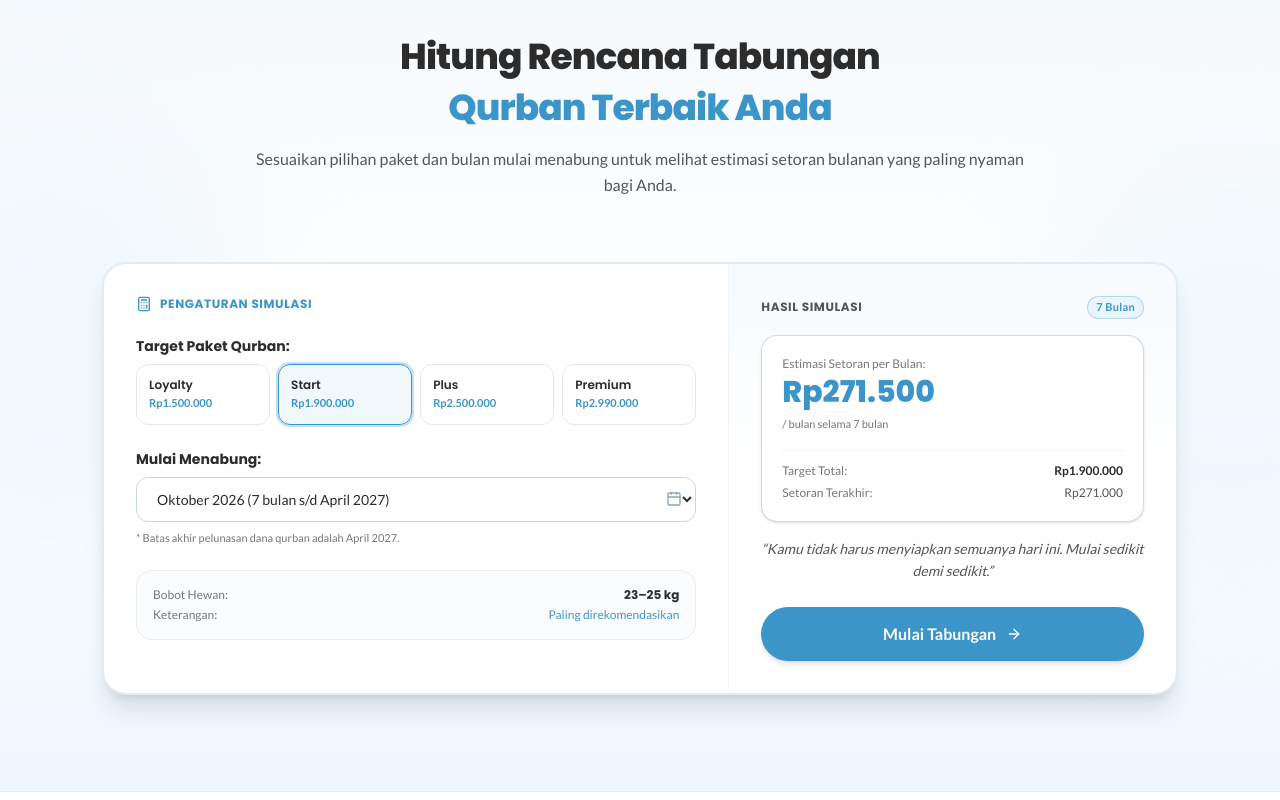
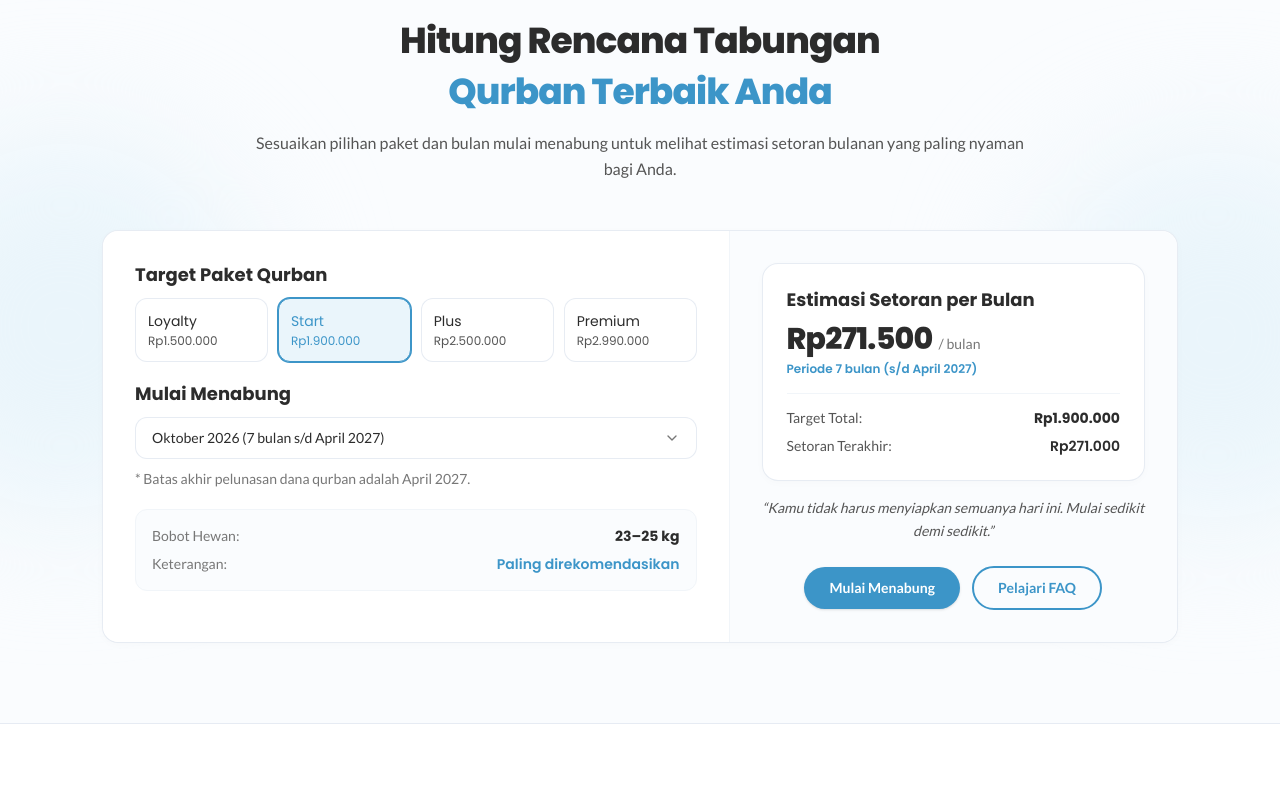
Before and after one commit to Jalan-Langit-Foundation/qurma-frontend, a Next.js app: page / in a window 1280 px wide. Shown: the part 4400-5200 px from the top of the page. Built offline with nearby package versions, Linux system fonts and the light colour scheme.

Commit message:
style(calculator): selaraskan style section, tambahkan custom select, dan perbarui cta button

```diff
--- a/components/sections/landing/07-calculator-section.tsx
+++ b/components/sections/landing/07-calculator-section.tsx
@@ -1,11 +1,11 @@
 "use client";
 
 import * as React from "react";
-import { Container, SectionHeader, Button, Badge } from "@/components/ui";
+import { Container, SectionHeader, Button, Select } from "@/components/ui";
 import { PACKAGES } from "@/lib/data/packages";
 import { AVAILABLE_START_MONTHS, hitungSetoran, HasilHitungSetoran } from "@/lib/data/savings-config";
 import { formatRupiah } from "@/lib/format";
-import { Calculator, ArrowRight, Calendar } from "lucide-react";
+import { cn } from "@/lib/utils";
 import type { Package } from "@/types/qurma";
 
 export interface CalculatorSectionProps {
@@ -38,18 +38,41 @@ export function CalculatorSection({
     }
   }, [selectedPackage.target, startMonth]);
 
-  // URL CTA dengan parameter query
-  const registrasiUrl = `/registrasi?paket=${selectedPackage.id}&bulanMulai=${startMonth}&setoran=${hasil.setoranPerBulan}`;
+  // Options bulan mulai untuk komponen Select kustom
+  const monthOptions = React.useMemo(
+    () =>
+      AVAILABLE_START_MONTHS.map((m) => ({
+        value: m.value,
+        label: `${m.label} (${m.remainingMonths} bulan s/d April 2027)`,
+      })),
+    []
+  );
+
+  // Handler untuk smooth scroll ke Section Paket
+  const handleScrollToPaket = () => {
+    const el = document.getElementById("paket");
+    if (el) {
+      el.scrollIntoView({ behavior: "smooth", block: "start" });
+    }
+  };
+
+  // Handler untuk smooth scroll ke Section FAQ
+  const handleScrollToFaq = () => {
+    const el = document.getElementById("faq");
+    if (el) {
+      el.scrollIntoView({ behavior: "smooth", block: "start" });
+    }
+  };
 
   return (
     <section
       id="simulasi"
       aria-label="Kalkulator Simulasi Tabungan Qurban"
-      className="w-full bg-[linear-gradient(180deg,#F4F9FD_0%,#FFFFFF_50%,#EDF7FD_100%)] py-14 sm:py-20 lg:py-24 border-b border-slate-200/80 scroll-mt-16 relative overflow-hidden"
+      className="w-full bg-[#FAFCFE] py-12 sm:py-16 lg:py-20 border-b border-slate-200/80 scroll-mt-16 relative overflow-hidden"
     >
-      {/* Subtle Background Lighting Accent */}
-      <div className="absolute top-1/4 -left-36 w-96 h-96 bg-[#EAF5FB]/70 rounded-full blur-3xl pointer-events-none -z-0" />
-      <div className="absolute bottom-1/4 -right-36 w-96 h-96 bg-[#EAF5FB]/70 rounded-full blur-3xl pointer-events-none -z-0" />
+      {/* Decorative Background Accents matching Visi Misi, Problem & Value Prop Sections */}
+      <div className="absolute top-1/4 -left-32 w-96 h-96 bg-[#EAF5FB] rounded-full blur-3xl pointer-events-none -z-0" />
+      <div className="absolute bottom-1/4 -right-32 w-96 h-96 bg-[#EAF5FB] rounded-full blur-3xl pointer-events-none -z-0" />
 
       <Container size="xl" className="relative z-10">
         <SectionHeader
@@ -59,27 +82,22 @@ export function CalculatorSection({
           }}
           description="Sesuaikan pilihan paket dan bulan mulai menabung untuk melihat estimasi setoran bulanan yang paling nyaman bagi Anda."
           align="center"
-          className="mb-12 sm:mb-16"
+          className="mb-8 sm:mb-12"
         />
 
-        <div className="w-full rounded-3xl border-2 border-slate-200/90 bg-white shadow-xl overflow-hidden">
+        <div className="w-full max-w-6xl mx-auto rounded-2xl border border-slate-200/80 hover:border-slate-300 transition-colors bg-white shadow-[0_2px_8px_rgba(0,0,0,0.02)]">
           <div className="grid grid-cols-1 lg:grid-cols-12 divide-y lg:divide-y-0 lg:divide-x divide-slate-100">
             {/* Kolom Kiri: Input Parameter (7 Kolom) */}
-            <div className="lg:col-span-7 p-6 sm:p-8 space-y-6">
-              <div className="flex items-center gap-2 text-xs font-bold uppercase tracking-wider text-[#3C95C8] font-['Poppins',sans-serif]">
-                <Calculator className="w-4 h-4" />
-                <span>Pengaturan Simulasi</span>
-              </div>
-
+            <div className="lg:col-span-7 p-5 sm:p-6 lg:p-8 space-y-5 bg-white rounded-t-2xl lg:rounded-tr-none lg:rounded-l-2xl relative z-20">
               {/* Input 1: Pilihan Paket */}
-              <div className="space-y-2">
+              <div className="space-y-2.5">
                 <label
                   htmlFor="package-select"
-                  className="block text-sm font-bold text-[#2C2C2C] font-['Poppins',sans-serif]"
+                  className="block text-base sm:text-lg font-bold text-[#2C2C2C] font-['Poppins',sans-serif] leading-snug"
                 >
-                  Target Paket Qurban:
+                  Target Paket Qurban
                 </label>
-                <div className="grid grid-cols-2 sm:grid-cols-4 gap-2">
+                <div className="grid grid-cols-2 sm:grid-cols-4 gap-2.5">
                   {PACKAGES.map((pkg) => {
                     const isSelected = pkg.id === selectedPackage.id;
                     return (
@@ -87,16 +105,27 @@ export function CalculatorSection({
                         key={pkg.id}
                         type="button"
                         onClick={() => onSelectPackage(pkg)}
-                        className={`p-3 rounded-xl border text-left transition-all ${
+                        className={cn(
+                          "p-3 rounded-xl border text-left transition-all cursor-pointer",
                           isSelected
-                            ? "border-[#3C95C8] bg-[#EAF5FB]/70 ring-2 ring-[#3C95C8]/30 font-bold"
-                            : "border-slate-200 hover:border-slate-300 bg-white"
-                        }`}
+                            ? "border-[#3C95C8] bg-[#EAF5FB] ring-1 ring-[#3C95C8]"
+                            : "border-slate-200/80 hover:border-slate-300 bg-white"
+                        )}
                       >
-                        <span className="block text-xs font-semibold text-[#2C2C2C] font-['Poppins',sans-serif]">
+                        <span
+                          className={cn(
+                            "block text-xs sm:text-sm font-bold font-['Poppins',sans-serif]",
+                            isSelected ? "text-[#3C95C8]" : "text-[#2C2C2C]"
+                          )}
+                        >
                           {pkg.name}
                         </span>
-                        <span className="block text-[11px] text-[#3C95C8] font-bold mt-0.5">
+                        <span
+                          className={cn(
+                            "block text-xs font-semibold mt-0.5 font-['Poppins',sans-serif]",
+                            isSelected ? "text-[#3C95C8]" : "text-[#555555]"
+                          )}
+                        >
                           {formatRupiah(pkg.target)}
                         </span>
                       </button>
@@ -105,38 +134,27 @@ export function CalculatorSection({
                 </div>
               </div>
 
-              {/* Input 2: Pilihan Bulan Mulai */}
-              <div className="space-y-2">
+              {/* Input 2: Pilihan Bulan Mulai dengan Dropdown Kustom Brand Jalan Langit */}
+              <div className="space-y-2.5">
                 <label
                   htmlFor="start-month-select"
-                  className="block text-sm font-bold text-[#2C2C2C] font-['Poppins',sans-serif]"
+                  className="block text-base sm:text-lg font-bold text-[#2C2C2C] font-['Poppins',sans-serif] leading-snug"
                 >
-                  Mulai Menabung:
+                  Mulai Menabung
                 </label>
-                <div className="relative">
-                  <select
-                    id="start-month-select"
-                    value={startMonth}
-                    onChange={(e) => onStartMonthChange(e.target.value)}
-                    className="w-full px-4 py-3 rounded-xl border border-slate-300 bg-white text-sm font-medium text-[#2C2C2C] font-['Lato',sans-serif] focus:outline-none focus:ring-2 focus:ring-[#3C95C8] focus:border-transparent transition-all"
-                  >
-                    {AVAILABLE_START_MONTHS.map((m) => (
-                      <option key={m.value} value={m.value}>
-                        {m.label} ({m.remainingMonths} bulan s/d April 2027)
-                      </option>
-                    ))}
-                  </select>
-                  <div className="absolute right-3.5 top-1/2 -translate-y-1/2 pointer-events-none text-slate-400">
-                    <Calendar className="w-4 h-4" />
-                  </div>
-                </div>
-                <p className="text-[11px] text-[#777777] font-['Lato',sans-serif]">
+                <Select
+                  id="start-month-select"
+                  value={startMonth}
+                  onChange={onStartMonthChange}
+                  options={monthOptions}
+                />
+                <p className="text-xs sm:text-sm text-[#777777] font-['Lato',sans-serif]">
                   * Batas akhir pelunasan dana qurban adalah April 2027.
                 </p>
               </div>
 
               {/* Info Detail Paket Terpilih */}
-              <div className="rounded-2xl bg-[#FAFCFE] p-4 border border-slate-200/70 space-y-1 text-xs">
+              <div className="rounded-xl bg-[#FAFCFE] p-4 border border-slate-100 space-y-2 text-xs sm:text-sm font-['Lato',sans-serif]">
                 <div className="flex items-center justify-between">
                   <span className="text-[#777777]">Bobot Hewan:</span>
                   <span className="font-bold text-[#2C2C2C] font-['Poppins',sans-serif]">
@@ -145,7 +163,7 @@ export function CalculatorSection({
                 </div>
                 <div className="flex items-center justify-between">
                   <span className="text-[#777777]">Keterangan:</span>
-                  <span className="font-medium text-[#3C95C8]">
+                  <span className="font-semibold text-[#3C95C8] font-['Poppins',sans-serif]">
                     {selectedPackage.note}
                   </span>
                 </div>
@@ -153,40 +171,36 @@ export function CalculatorSection({
             </div>
 
             {/* Kolom Kanan: Hasil Simulasi & CTA (5 Kolom) */}
-            <div className="lg:col-span-5 p-6 sm:p-8 bg-gradient-to-b from-[#EAF5FB]/40 via-white to-white flex flex-col justify-between">
-              <div>
-                <div className="flex items-center justify-between mb-4">
-                  <span className="text-xs font-bold uppercase tracking-wider text-[#555555] font-['Poppins',sans-serif]">
-                    Hasil Simulasi
-                  </span>
-                  <Badge variant="primary" size="sm">
-                    {hasil.periode} Bulan
-                  </Badge>
-                </div>
-
-                <div className="rounded-2xl bg-white p-5 border border-[#3C95C8]/30 shadow-sm space-y-4">
+            <div className="lg:col-span-5 p-5 sm:p-6 lg:p-8 bg-[#FAFCFE] flex flex-col justify-between rounded-b-2xl lg:rounded-bl-none lg:rounded-r-2xl relative z-10">
+              <div className="space-y-4">
+                <div className="rounded-2xl bg-white p-5 sm:p-6 border border-slate-200/80 shadow-[0_2px_8px_rgba(0,0,0,0.02)] space-y-4">
                   <div>
-                    <span className="text-xs text-[#777777] block font-['Lato',sans-serif]">
-                      Estimasi Setoran per Bulan:
-                    </span>
-                    <span className="text-2xl sm:text-3xl font-extrabold text-[#3C95C8] font-['Poppins',sans-serif] block mt-0.5">
-                      {formatRupiah(hasil.setoranPerBulan)}
-                    </span>
-                    <span className="text-[11px] text-[#777777]">
-                      / bulan selama {hasil.periode} bulan
-                    </span>
+                    <h3 className="text-base sm:text-lg font-bold text-[#2C2C2C] font-['Poppins',sans-serif] leading-snug">
+                      Estimasi Setoran per Bulan
+                    </h3>
+                    <div className="flex items-baseline gap-1.5 flex-wrap mt-2">
+                      <span className="text-2xl sm:text-3xl font-extrabold font-['Poppins',sans-serif] text-[#2C2C2C] tracking-tight">
+                        {formatRupiah(hasil.setoranPerBulan)}
+                      </span>
+                      <span className="text-xs sm:text-sm font-medium text-[#777777] font-['Lato',sans-serif]">
+                        / bulan
+                      </span>
+                    </div>
+                    <p className="text-xs font-semibold text-[#3C95C8] font-['Poppins',sans-serif] mt-1">
+                      Periode {hasil.periode} bulan (s/d April 2027)
+                    </p>
                   </div>
 
-                  <div className="border-t border-slate-100 pt-3 space-y-1.5 text-xs">
-                    <div className="flex justify-between">
-                      <span className="text-[#777777]">Target Total:</span>
-                      <span className="font-bold text-[#2C2C2C]">
+                  <div className="border-t border-slate-100 pt-3.5 space-y-2 text-xs sm:text-sm font-['Lato',sans-serif]">
+                    <div className="flex justify-between items-center">
+                      <span className="text-[#555555]">Target Total:</span>
+                      <span className="font-bold text-[#2C2C2C] font-['Poppins',sans-serif]">
                         {formatRupiah(selectedPackage.target)}
                       </span>
                     </div>
-                    <div className="flex justify-between">
-                      <span className="text-[#777777]">Setoran Terakhir:</span>
-                      <span className="font-medium text-[#555555]">
+                    <div className="flex justify-between items-center">
+                      <span className="text-[#555555]">Setoran Terakhir:</span>
+                      <span className="font-semibold text-[#2C2C2C] font-['Poppins',sans-serif]">
                         {formatRupiah(hasil.setoranTerakhir)}
                       </span>
                     </div>
@@ -194,21 +208,28 @@ export function CalculatorSection({
                 </div>
 
                 {/* Teks Pendamping Sesuai Requirement */}
-                <p className="text-xs sm:text-sm text-[#555555] font-['Lato',sans-serif] leading-relaxed mt-4 italic text-center">
+                <p className="text-xs sm:text-sm text-[#555555] font-['Lato',sans-serif] leading-relaxed italic text-center">
                   &ldquo;Kamu tidak harus menyiapkan semuanya hari ini. Mulai sedikit demi sedikit.&rdquo;
                 </p>
               </div>
 
-              {/* Tombol CTA */}
-              <div className="pt-6">
+              {/* Tombol CTA Ganda: Mulai Menabung & Pelajari FAQ */}
+              <div className="pt-6 flex flex-wrap items-center justify-center gap-3">
                 <Button
                   variant="primary"
-                  size="lg"
-                  className="w-full shadow-md font-bold"
-                  href={registrasiUrl}
-                  rightIcon={<ArrowRight className="w-4 h-4" />}
+                  size="md"
+                  onClick={handleScrollToPaket}
+                  className="font-bold px-6 shadow-sm hover:shadow-md hover:bg-[#337fac] active:bg-[#2c6f96] transition-all duration-200"
                 >
-                  Mulai Tabungan
+                  Mulai Menabung
+                </Button>
+                <Button
+                  variant="outline"
+                  size="md"
+                  onClick={handleScrollToFaq}
+                  className="font-bold border-[#3C95C8] text-[#3C95C8] hover:bg-[#EAF5FB] px-6 transition-all duration-200"
+                >
+                  Pelajari FAQ
                 </Button>
               </div>
             </div>
--- a/components/ui/index.ts
+++ b/components/ui/index.ts
@@ -7,3 +7,4 @@ export * from "./textarea";
 export * from "./page-loader";
 export * from "./section-header";
 export * from "./reveal";
+export * from "./select";
--- /dev/null
+++ b/components/ui/select.tsx
@@ -0,0 +1,242 @@
+"use client";
+
+import * as React from "react";
+import { ChevronDown, Check } from "lucide-react";
+import { cn } from "@/lib/utils";
+
+export interface SelectOption {
+  value: string;
+  label: string;
+  description?: string;
+  disabled?: boolean;
+}
+
+export interface SelectProps {
+  id?: string;
+  name?: string;
+  value?: string;
+  defaultValue?: string;
+  onChange?: (value: string) => void;
+  options: SelectOption[];
+  placeholder?: string;
+  label?: string;
+  error?: string;
+  helperText?: string;
+  disabled?: boolean;
+  className?: string;
+}
+
+/**
+ * Select Component
+ * Dropdown kustom resmi sesuai design system & branding Yayasan Jalan Langit:
+ * - Trigger dengan chevron icon modern (bisa rotasi dinamis saat dropdown terbuka)
+ * - Popup listbox dengan elevasi halus, highlight brand soft (#EAF5FB), dan checkmark aktif
+ * - Ramah aksesibilitas (WAI-ARIA combobox/listbox, keyboard navigation, click outside listener)
+ */
+export const Select = React.forwardRef<HTMLDivElement, SelectProps>(
+  (
+    {
+      id,
+      name,
+      value: controlledValue,
+      defaultValue,
+      onChange,
+      options,
+      placeholder = "Pilih salah satu...",
+      label,
+      error,
+      helperText,
+      disabled = false,
+      className,
+    },
+    ref
+  ) => {
+    const generatedId = React.useId();
+    const selectId = id || generatedId;
+
+    const [uncontrolledValue, setUncontrolledValue] = React.useState<string>(
+      defaultValue || options[0]?.value || ""
+    );
+    const [isOpen, setIsOpen] = React.useState(false);
+    const containerRef = React.useRef<HTMLDivElement>(null);
+
+    React.useImperativeHandle(ref, () => containerRef.current as HTMLDivElement);
+
+    const isControlled = controlledValue !== undefined;
+    const activeValue = isControlled ? controlledValue : uncontrolledValue;
+
+    const selectedOption = React.useMemo(
+      () => options.find((opt) => opt.value === activeValue),
+      [options, activeValue]
+    );
+
+    // Tutup dropdown saat klik di luar area
+    React.useEffect(() => {
+      const handleClickOutside = (event: MouseEvent) => {
+        if (
+          containerRef.current &&
+          !containerRef.current.contains(event.target as Node)
+        ) {
+          setIsOpen(false);
+        }
+      };
+
+      if (isOpen) {
+        document.addEventListener("mousedown", handleClickOutside);
+      }
+      return () => {
+        document.removeEventListener("mousedown", handleClickOutside);
+      };
+    }, [isOpen]);
+
+    const handleSelect = (val: string) => {
+      if (disabled) return;
+      if (!isControlled) {
+        setUncontrolledValue(val);
+      }
+      onChange?.(val);
+      setIsOpen(false);
+    };
+
+    const handleKeyDown = (e: React.KeyboardEvent) => {
+      if (disabled) return;
+
+      if (e.key === "Enter" || e.key === " ") {
+        e.preventDefault();
+        setIsOpen((prev) => !prev);
+      } else if (e.key === "Escape") {
+        setIsOpen(false);
+      } else if (e.key === "ArrowDown") {
+        e.preventDefault();
+        if (!isOpen) {
+          setIsOpen(true);
+        } else {
+          const currentIndex = options.findIndex((opt) => opt.value === activeValue);
+          const nextIndex = (currentIndex + 1) % options.length;
+          handleSelect(options[nextIndex].value);
+        }
+      } else if (e.key === "ArrowUp") {
+        e.preventDefault();
+        if (!isOpen) {
+          setIsOpen(true);
+        } else {
+          const currentIndex = options.findIndex((opt) => opt.value === activeValue);
+          const prevIndex = (currentIndex - 1 + options.length) % options.length;
+          handleSelect(options[prevIndex].value);
+        }
+      }
+    };
+
+    return (
+      <div
+        ref={containerRef}
+        className={cn(
+          "w-full space-y-1.5 font-['Lato',sans-serif] relative",
+          isOpen && "z-40",
+          className
+        )}
+      >
+        {label && (
+          <label
+            htmlFor={selectId}
+            className="block text-sm font-semibold text-[#2C2C2C] font-['Poppins',sans-serif]"
+          >
+            {label}
+          </label>
+        )}
+
+        <div className="relative">
+          {/* Hidden input for form submits */}
+          {name && <input type="hidden" name={name} value={activeValue} />}
+
+          {/* Trigger Button */}
+          <button
+            id={selectId}
+            type="button"
+            disabled={disabled}
+            onClick={() => !disabled && setIsOpen((prev) => !prev)}
+            onKeyDown={handleKeyDown}
+            aria-haspopup="listbox"
+            aria-expanded={isOpen}
+            className={cn(
+              "w-full px-4 py-2.5 rounded-xl border bg-white text-xs sm:text-sm font-medium transition-all duration-200 flex items-center justify-between gap-3 text-left cursor-pointer select-none",
+              "border-slate-200/80 hover:border-slate-300",
+              isOpen
+                ? "border-[#3C95C8] ring-2 ring-[#3C95C8]/20 shadow-xs"
+                : "focus:border-[#3C95C8] focus:ring-1 focus:ring-[#3C95C8]",
+              disabled && "opacity-50 cursor-not-allowed bg-slate-50",
+              error && "border-rose-500 focus:border-rose-500 focus:ring-rose-500/20"
+            )}
+          >
+            <span
+              className={cn(
+                "truncate",
+                selectedOption ? "text-[#2C2C2C]" : "text-slate-400"
+              )}
+            >
+              {selectedOption ? selectedOption.label : placeholder}
+            </span>
+
+            {/* Arrow ke bawah (ChevronDown) dengan rotasi dinamis */}
+            <ChevronDown
+              className={cn(
+                "w-4 h-4 text-[#777777] shrink-0 transition-transform duration-200",
+                isOpen && "rotate-180 text-[#3C95C8]"
+              )}
+              aria-hidden="true"
+            />
+          </button>
+
+          {/* Popup Dropdown Listbox (Maksimal 3 opsi tampak, opsi lainnya di-scroll tanpa scrollbar visual) */}
+          {isOpen && (
+            <div
+              role="listbox"
+              tabIndex={-1}
+              className="absolute left-0 right-0 top-full mt-1.5 z-50 bg-white rounded-xl border border-slate-200/80 shadow-[0_8px_24px_rgba(60,149,200,0.12)] overflow-y-auto max-h-[130px] py-1 animate-in fade-in-0 zoom-in-95 duration-150 [scrollbar-width:none] [-ms-overflow-style:none] [&::-webkit-scrollbar]:hidden"
+            >
+              {options.map((option) => {
+                const isSelected = option.value === activeValue;
+                return (
+                  <div
+                    key={option.value}
+                    role="option"
+                    aria-selected={isSelected}
+                    onClick={() => !option.disabled && handleSelect(option.value)}
+                    className={cn(
+                      "px-4 py-2.5 text-xs sm:text-sm flex items-center justify-between gap-3 cursor-pointer transition-colors select-none",
+                      isSelected
+                        ? "bg-[#EAF5FB] text-[#3C95C8] font-bold"
+                        : "text-[#2C2C2C] hover:bg-[#EAF5FB]/60 hover:text-[#3C95C8]",
+                      option.disabled && "opacity-40 cursor-not-allowed pointer-events-none"
+                    )}
+                  >
+                    <div className="flex flex-col">
+                      <span>{option.label}</span>
+                      {option.description && (
+                        <span className="text-[11px] text-[#777777] font-normal mt-0.5">
+                          {option.description}
+                        </span>
+                      )}
+                    </div>
+
+                    {isSelected && (
+                      <Check className="w-4 h-4 text-[#3C95C8] shrink-0" />
+                    )}
+                  </div>
+                );
+              })}
+            </div>
+          )}
+        </div>
+
+        {error ? (
+          <p className="text-xs text-rose-600 font-medium">{error}</p>
+        ) : helperText ? (
+          <p className="text-xs text-[#777777]">{helperText}</p>
+        ) : null}
+      </div>
+    );
+  }
+);
+
+Select.displayName = "Select";
```
